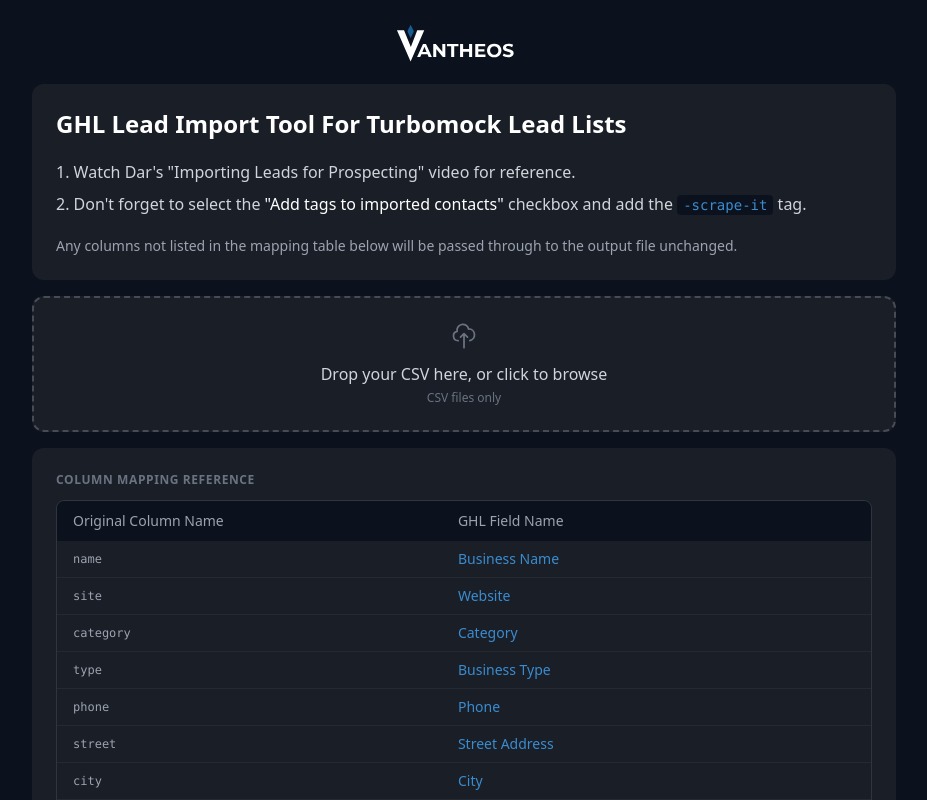
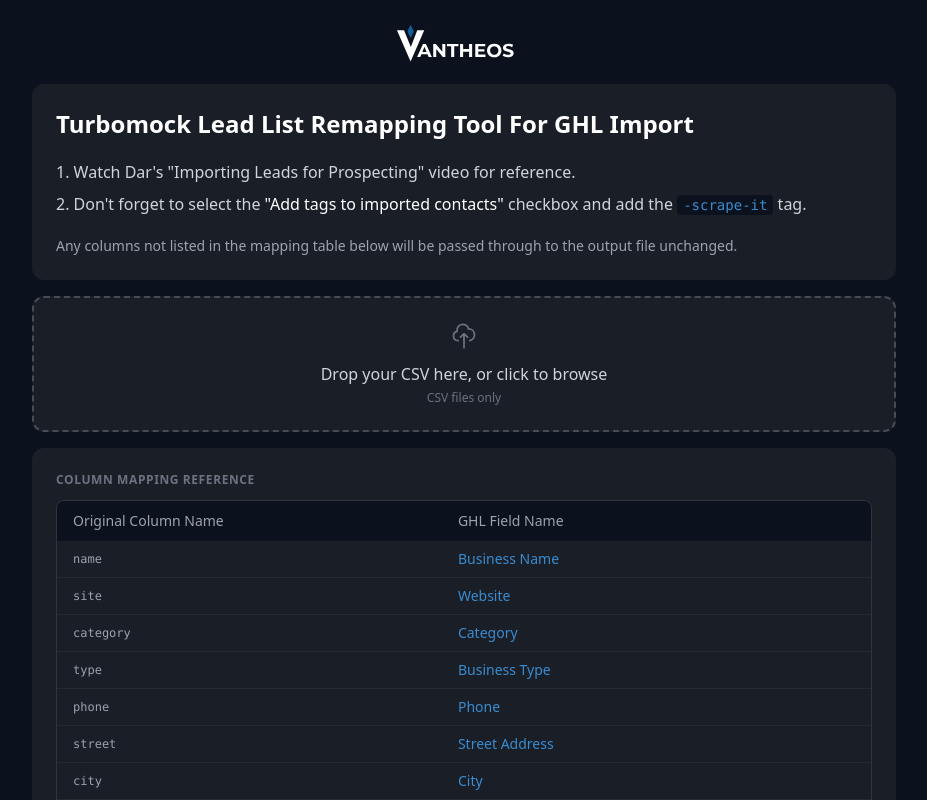
Before and after one commit to Vantheos/ghl-lead-import-tool, a React (Vite) app: page / in a window 1280 px wide. Shown: the top 800 px of the page, without its empty margins (176-1103 px from the left). Built offline with nearby package versions, Linux system fonts and the light colour scheme.

Commit message:
Update heading to Turbomock Lead List Remapping Tool For GHL Import

```diff
--- a/src/components/Instructions.jsx
+++ b/src/components/Instructions.jsx
@@ -1,7 +1,7 @@
 export default function Instructions() {
   return (
     <div className="bg-[#191E27] rounded-xl p-6 space-y-5">
-      <h1 className="text-2xl font-bold text-white">GHL Lead Import Tool For Turbomock Lead Lists</h1>
+      <h1 className="text-2xl font-bold text-white">Turbomock Lead List Remapping Tool For GHL Import</h1>
 
       <ol className="space-y-2 text-gray-300 list-decimal list-inside">
         <li>
```
